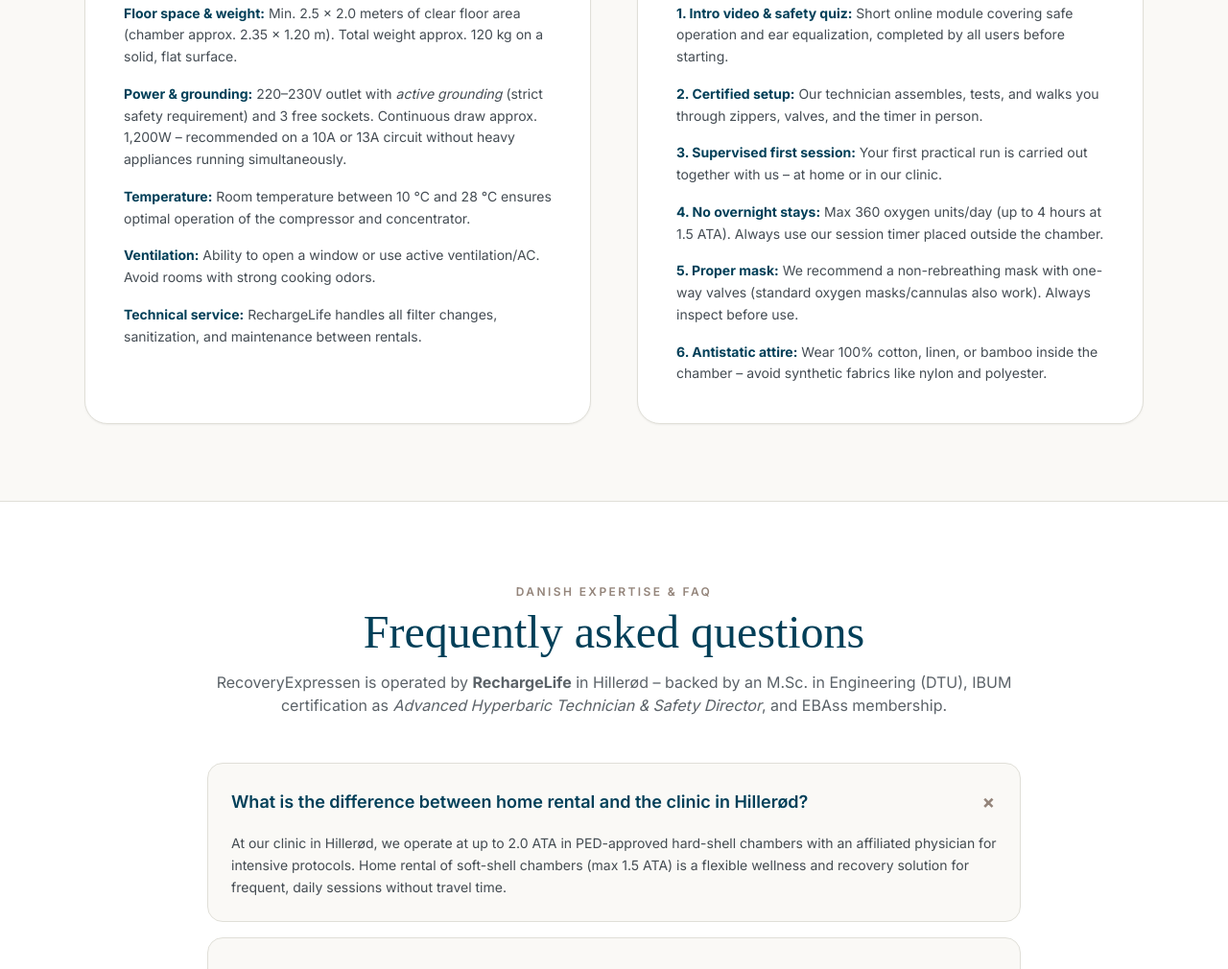
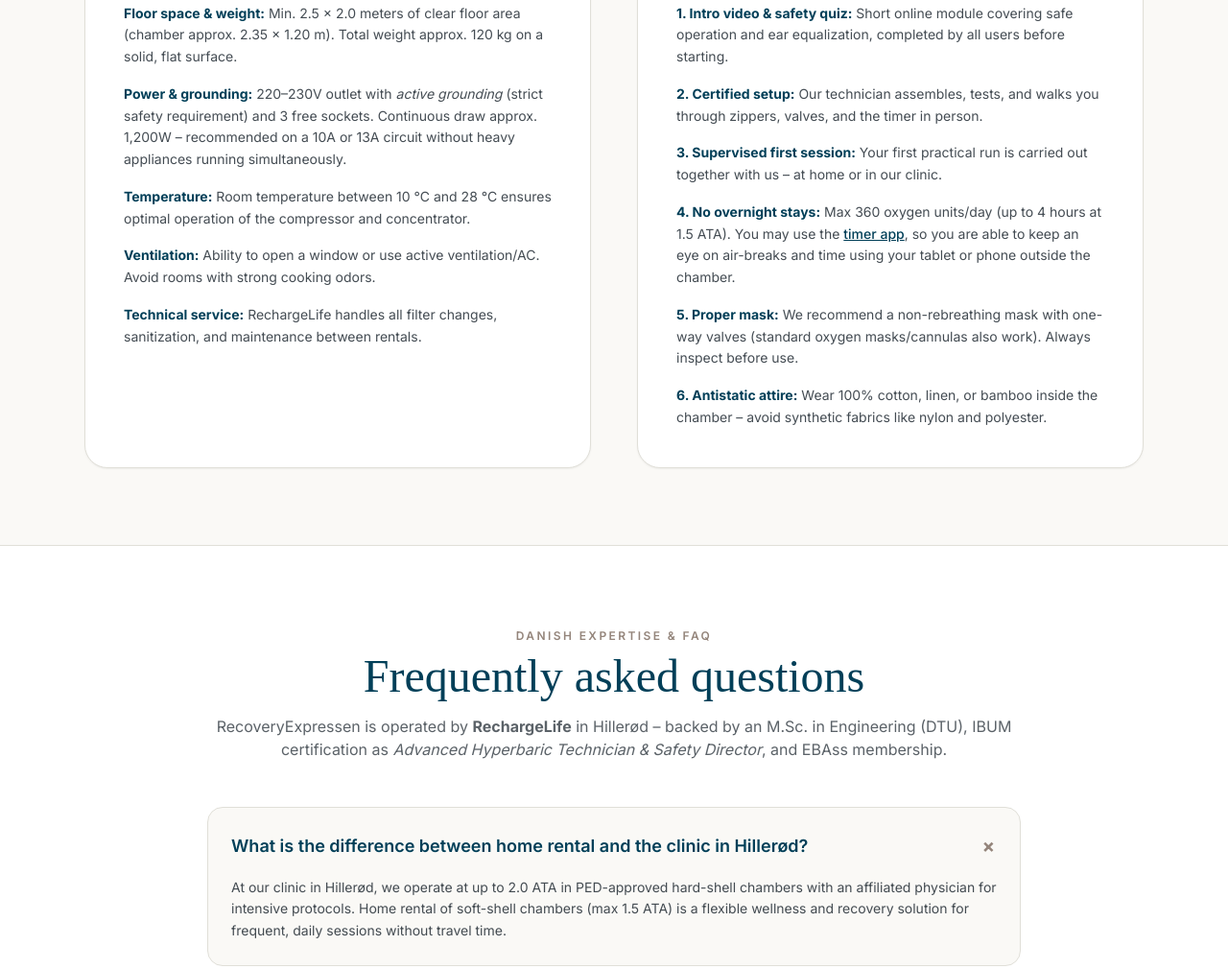
Before and after one commit to ChristensenMichael/recoveryexpressen-web1, a plain HTML site: page en/index.html in a window 1280 px wide. Shown: the part 5258-6268 px from the top of the page at 96% size. Drawn offline with nearby package versions, Linux system fonts and the light colour scheme; a web font is replaced by a local one.

Commit message:
linked to timer app in step 4. of safety

```diff
--- a/en/index.html
+++ b/en/index.html
@@ -641,7 +641,7 @@
                             <li><strong class="text-rl-darkblue">1. Intro video &amp; safety quiz:</strong> Short online module covering safe operation and ear equalization, completed by all users before starting.</li>
                             <li><strong class="text-rl-darkblue">2. Certified setup:</strong> Our technician assembles, tests, and walks you through zippers, valves, and the timer in person.</li>
                             <li><strong class="text-rl-darkblue">3. Supervised first session:</strong> Your first practical run is carried out together with us – at home or in our clinic.</li>
-                            <li><strong class="text-rl-darkblue">4. No overnight stays:</strong> Max 360 oxygen units/day (up to 4 hours at 1.5 ATA). Always use our session timer placed outside the chamber.</li>
+                            <li><strong class="text-rl-darkblue">4. No overnight stays:</strong> Max 360 oxygen units/day (up to 4 hours at 1.5 ATA). You may use the <a href="https://recoveryexpressen.dk/timer.html" target="_blank" class="underline text-rl-darkblue font-medium">timer app</a>, so you are able to keep an eye on air-breaks and time using your tablet or phone outside the chamber.</li>
                             <li><strong class="text-rl-darkblue">5. Proper mask:</strong> We recommend a non-rebreathing mask with one-way valves (standard oxygen masks/cannulas also work). Always inspect before use.</li>
                             <li><strong class="text-rl-darkblue">6. Antistatic attire:</strong> Wear 100% cotton, linen, or bamboo inside the chamber – avoid synthetic fabrics like nylon and polyester.</li>
                         </ul>
```
Also changed, not shown: index.html (+1 -1 lines).
